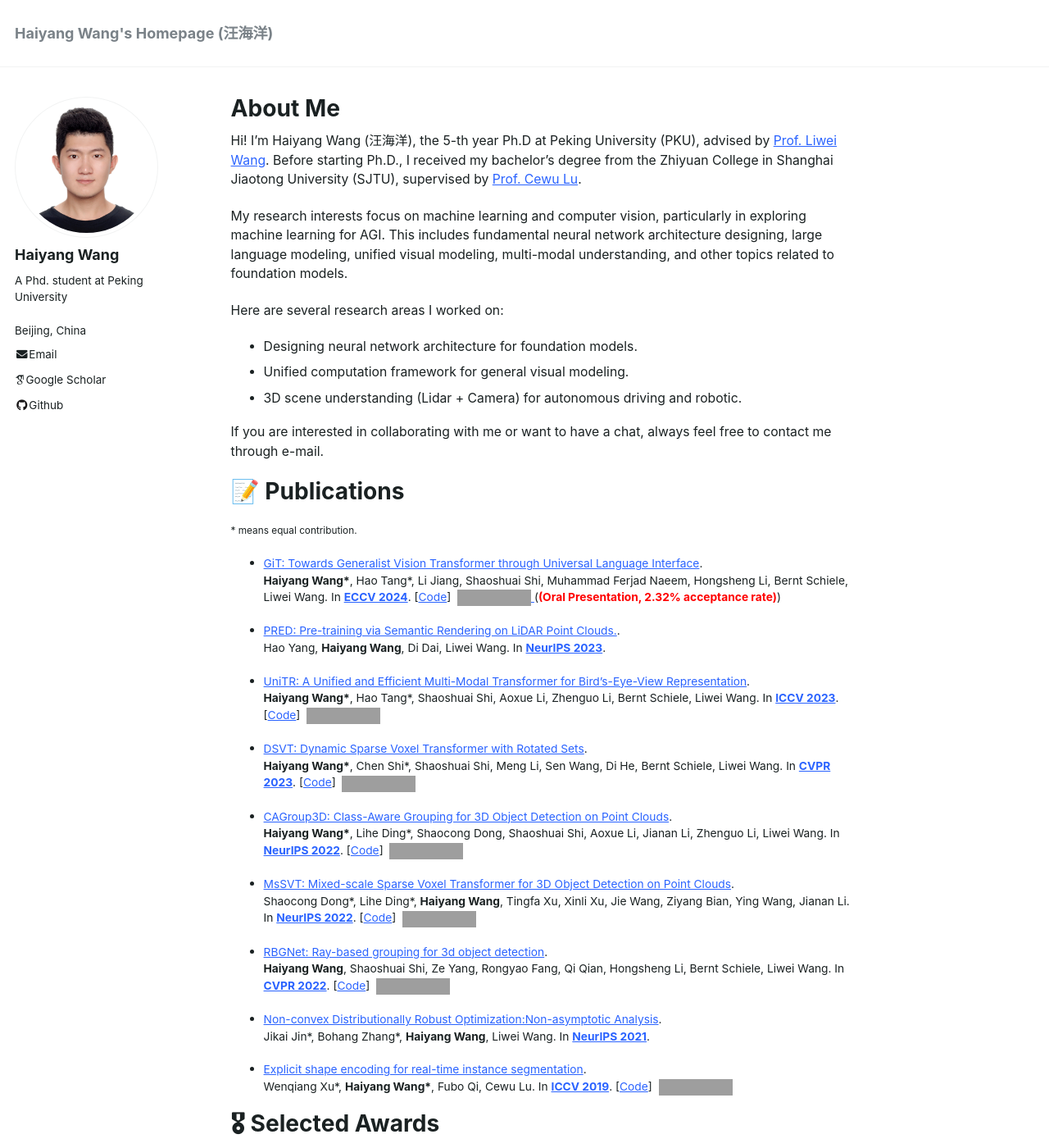
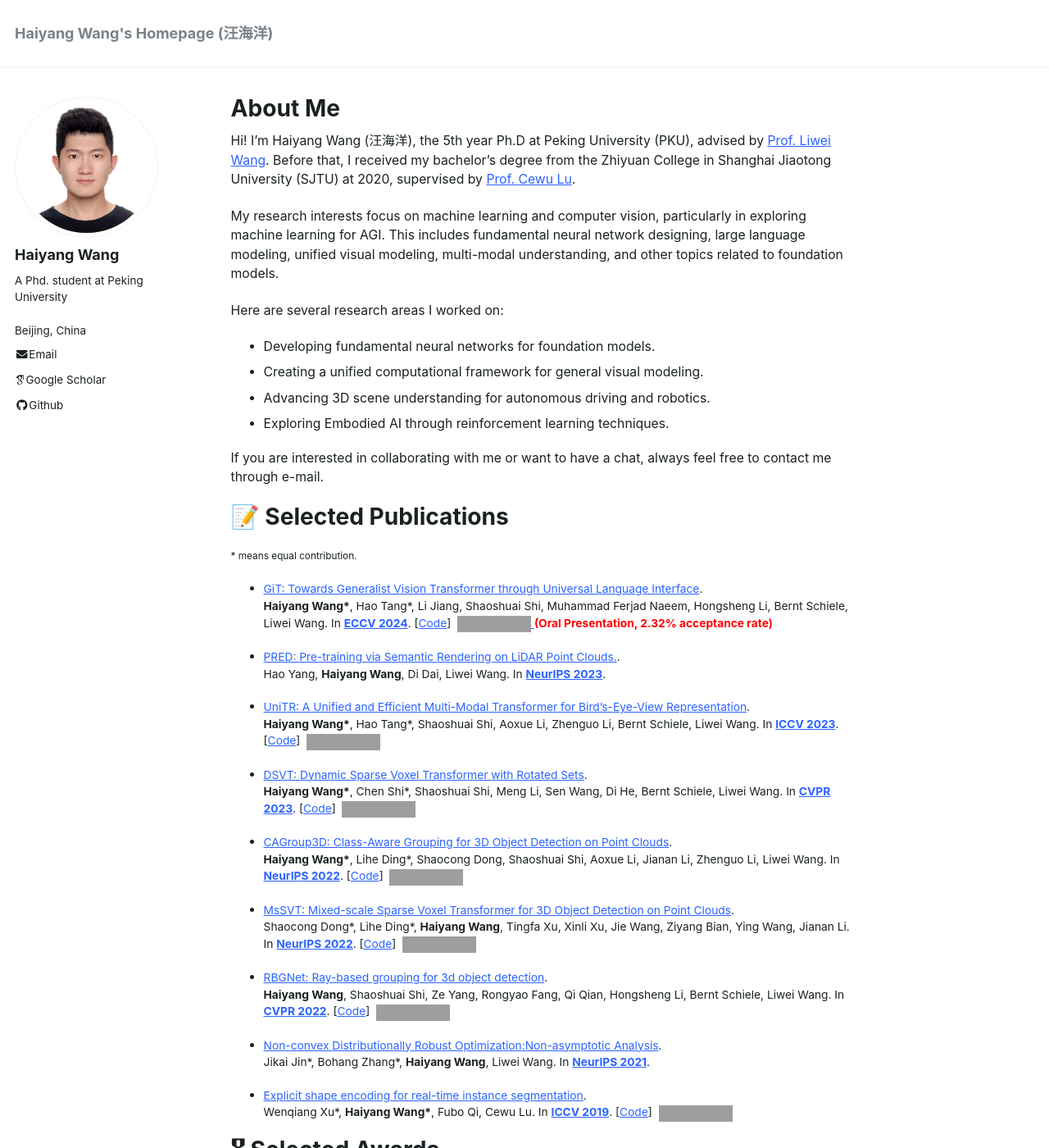
Before and after one commit to Haiyang-W/haiyang-w.github.io, a Jekyll site: the page built from _pages/about.md, in a window 1280 px wide and 1400 px high, cut to the strip 0-1400 px from the top of the window. Shown: the whole strip at 82% size. Built offline with Jekyll 4.4.1, drawn with Linux system fonts in a browser that asks for light colours; some web fonts are replaced; comment, search, counter and statistics services are not loaded; some of the changed text lies outside the part shown; grey boxes are pictures that could not be loaded.

Commit message:
update 2024.10.25

```diff
--- a/_pages/about.md
+++ b/_pages/about.md
@@ -8,23 +8,24 @@ redirect_from:
   - /about.html
 ---
 
-Hi! I'm Haiyang Wang (汪海洋), the 5-th year Ph.D at Peking University (PKU), advised by [Prof. Liwei Wang](http://www.liweiwang-pku.com/). Before starting Ph.D., I received my bachelor’s degree from the Zhiyuan College in Shanghai Jiaotong University (SJTU), supervised by [Prof. Cewu Lu](https://www.mvig.org/).
+Hi! I'm Haiyang Wang (汪海洋), the 5th year Ph.D at Peking University (PKU), advised by [Prof. Liwei Wang](http://www.liweiwang-pku.com/). Before that, I received my bachelor’s degree from the Zhiyuan College in Shanghai Jiaotong University (SJTU) at 2020, supervised by [Prof. Cewu Lu](https://www.mvig.org/).
 
-My research interests focus on machine learning and computer vision, particularly in exploring machine learning for AGI. This includes fundamental neural network architecture designing, large language modeling, unified visual modeling, multi-modal understanding, and other topics related to foundation models.
+My research interests focus on machine learning and computer vision, particularly in exploring machine learning for AGI. This includes fundamental neural network designing, large language modeling, unified visual modeling, multi-modal understanding, and other topics related to foundation models.
 
 Here are several research areas I worked on:
-* Designing neural network architecture for foundation models.
-* Unified computation framework for general visual modeling.
-* 3D scene understanding (Lidar + Camera) for autonomous driving and robotic.
+* Developing fundamental neural networks for foundation models.
+* Creating a unified computational framework for general visual modeling.
+* Advancing 3D scene understanding for autonomous driving and robotics.
+* Exploring Embodied AI through reinforcement learning techniques.
 
 If you are interested in collaborating with me or want to have a chat, always feel free to contact me through e-mail.
 
-📝 Publications
+📝 Selected Publications
 ======
 <sub>\* means equal contribution. </sub>
 
 * [GiT: Towards Generalist Vision Transformer through Universal Language Interface](https://www.ecva.net/papers/eccv_2024/papers_ECCV/papers/04158.pdf).\\
-**Haiyang Wang\***, Hao Tang\*, Li Jiang, Shaoshuai Shi, Muhammad Ferjad Naeem, Hongsheng Li, Bernt Schiele, Liwei Wang. In [**ECCV 2024**](https://eccv.ecva.net/Conferences/2024). \[[Code](https://github.com/Haiyang-W/GiT)\] &nbsp;<a href="https://github.com/Haiyang-W/GiT"><img alt="GitHub stars" style="vertical-align:middle" src="https://img.shields.io/github/stars/Haiyang-W/GiT?style=social"> </a> (**<font color=red>(Oral Presentation, 2.32% acceptance rate)</font>**)
+**Haiyang Wang\***, Hao Tang\*, Li Jiang, Shaoshuai Shi, Muhammad Ferjad Naeem, Hongsheng Li, Bernt Schiele, Liwei Wang. In [**ECCV 2024**](https://eccv.ecva.net/Conferences/2024). \[[Code](https://github.com/Haiyang-W/GiT)\] &nbsp;<a href="https://github.com/Haiyang-W/GiT"><img alt="GitHub stars" style="vertical-align:middle" src="https://img.shields.io/github/stars/Haiyang-W/GiT?style=social"> </a> **<font color=red>(Oral Presentation, 2.32% acceptance rate)</font>**
 
 * [PRED: Pre-training via Semantic Rendering on LiDAR Point Clouds.](https://proceedings.neurips.cc/paper_files/paper/2023/file/903f778fe1341e5351b5b63e0e6b197f-Paper-Conference.pdf).\\
 Hao Yang, **Haiyang Wang**, Di Dai, Liwei Wang. In [**NeurIPS 2023**](https://neurips.cc/Conferences/2023).
```
Also changed, not shown: other parts of _pages/about.md (+2 -2 lines).
